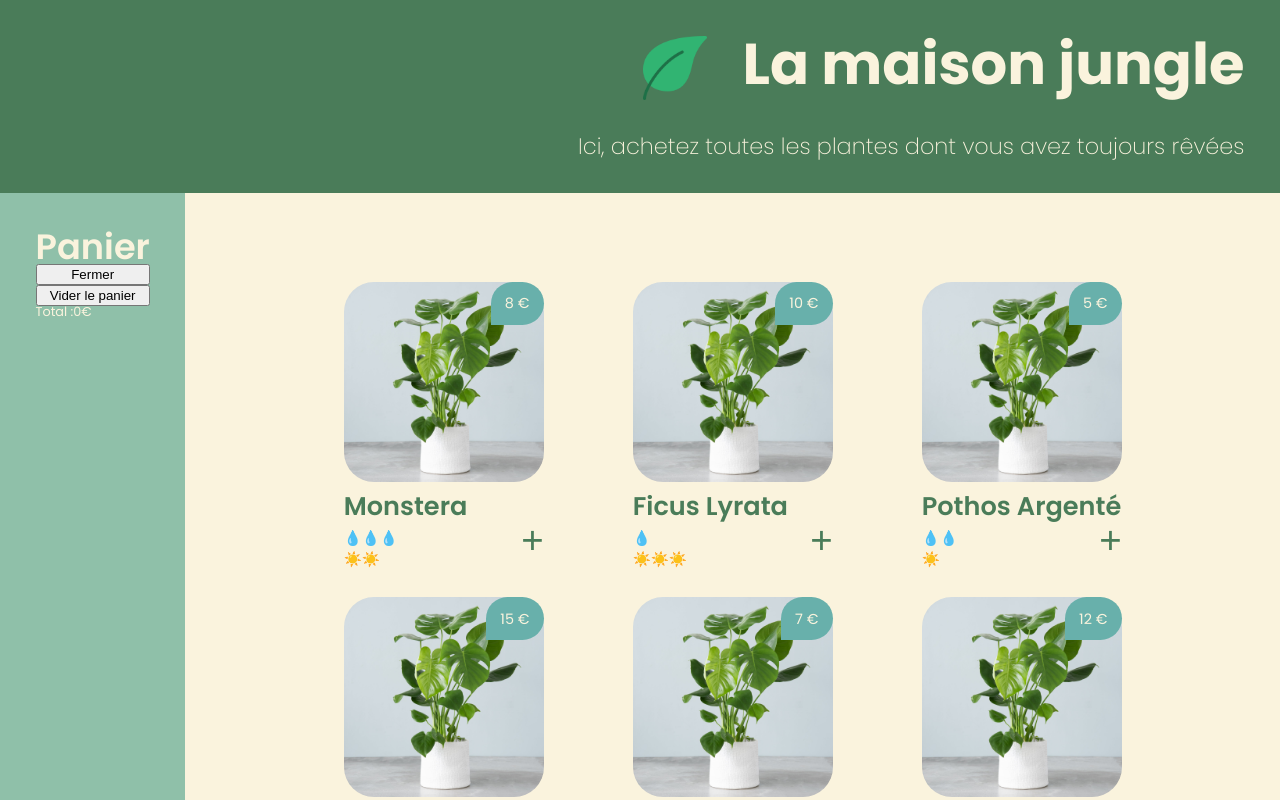
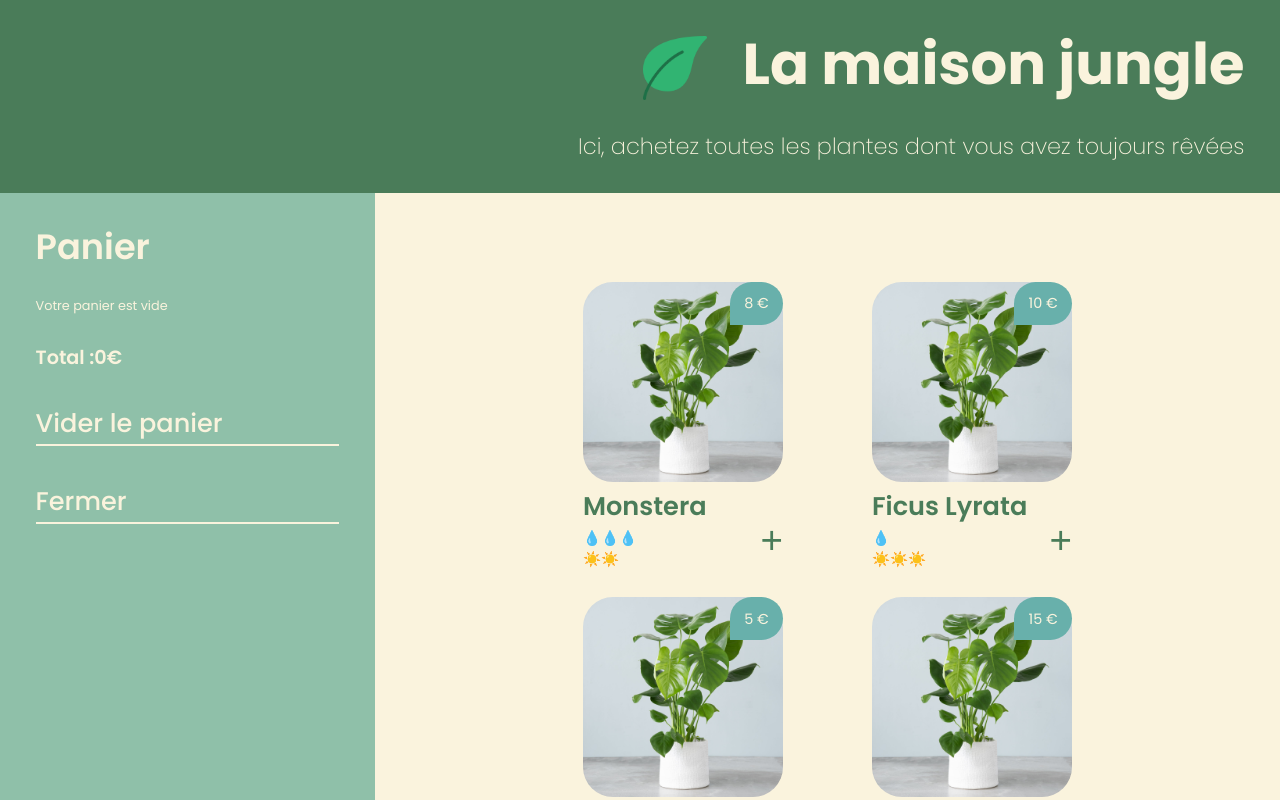
Before and after one commit to BigZoo92/React-Start, a React (Create React App) app: page / in a window 1280 px wide. Both pictures are taken after a click on the button "Ouvrir le Panier". Built offline with nearby package versions, Linux system fonts and the light colour scheme; the HTML template or start-up script is replaced by a standard one.

Commit message:
amélioration fonctionnalité panier

```diff
--- a/src/components/Card.js
+++ b/src/components/Card.js
@@ -1,4 +1,5 @@
 import { useState } from "react";
+import React from "react";
 
 function Card({ card, updateCard }) {
   const total = card.reduce(
@@ -6,19 +7,44 @@ function Card({ card, updateCard }) {
 		0
 	)
   const [isOpen, setIsOpen] = useState(false);
+  function viderPanier() {
+    updateCard([])
+    document.querySelector('.panier_vide').style.display = 'block'
+  }
   return isOpen ? (
-    <div>
+    <React.Fragment>
       <h3>Panier</h3>
+
+      {
+        card.map((plant, index) => {
+          return card === [] ? (
+            <p key={index} className="panier_vide">Votre panier est vide</p>
+          ):(
+            plant.quantity < 2 ? (
+              <div key={index}>
+                <p className="card_plant_name">{plant.name}</p>
+              </div>
+            ):(
+              <div key={index}>
+                <p className="card_plant_name">{plant.name}</p>
+                <p>x {plant.quantity}</p>
+              </div>
+            )
+          )
+
+
+        } )
+      }
+      <p className="panier_vide">Votre panier est vide</p>
+      <p className="total">Total :{total}€</p>
+      <button onClick={() => viderPanier()}>Vider le panier</button>
       <button onClick={() => setIsOpen(false)}>Fermer</button>
-        <button onClick={() => updateCard([])}>Vider le panier</button>
-
-      <p>Total :{total}€</p>
-    </div>
+    </React.Fragment>
   ) : (
     <div>
       <button onClick={() => setIsOpen(true)}>Ouvrir le Panier</button>
     </div>
-  );
+  )
 }
 
 export default Card;
--- a/src/components/ShoppingList.js
+++ b/src/components/ShoppingList.js
@@ -2,18 +2,23 @@
 import CareScale from './CareScale'
 
 function ShoppingList({ card, updateCard }) {
-	function addToCard(name, price) {
+	function addToCard(name, price, quantity) {
 		const currentPlantSaved = card.find((plant) => plant.name === name)
+		const panierVide = document.querySelector('.panier_vide')
+		console.log(panierVide);
+		if (panierVide) {
+			panierVide.style.display = "none"
+		}
 		if (currentPlantSaved) {
 			const cardFilteredCurrentPlant = card.filter(
 				(plant) => plant.name !== name
 			)
 			updateCard([
 				...cardFilteredCurrentPlant,
-				{ name, price, amount: currentPlantSaved.amount + 1 }
+				{ name, price, amount: currentPlantSaved.amount + 1, quantity:  currentPlantSaved.quantity + 1}
 			])
 		} else {
-			updateCard([...card, { name, price, amount: 1 }])
+			updateCard([...card, { name, price, amount: 1, quantity: 1 }])
 		}
 	}
     return (
--- a/src/style/sass/components/_card.scss
+++ b/src/style/sass/components/_card.scss
@@ -1,11 +1,37 @@
 aside{
-    width: clamp(185px, 30vw, 325px);
+    width: clamp(185px, 30vw, 375px);
     padding: $marge;
     background-color: $color-vert;
     display: flex;
     flex-direction: column;
     gap: $marge;
+    div{
+        display: flex;
+        flex-direction: column;
+        gap: calc($marge / 3);
+    }
     button{
-        width: 100%
+        width: calc(clamp(185px, 30vw, 375px) - calc($marge * 2));
+        appearance: none;
+        border: none;
+        background: none;
+        cursor: pointer;
+        font-family: 'Poppins';
+        font-weight: 500;
+        color: $color-beige;
+        font-size: clamp(1em, 2vw, 2em);
+        border-bottom: 2px solid $color-beige;
+        text-align: left;
+        padding-left: 0;
+    }
+    .card_plant_name{
+        text-transform: capitalize;
+        font-size: clamp(1em, 1.5vw, 1.25em);
+        font-weight: 400;
+
+    }
+    .total{
+        font-size: clamp(1em, 1.5vw, 1.25em);
+        font-weight: 600;
     }
 }
--- a/src/style/style.css
+++ b/src/style/style.css
@@ -236,15 +236,40 @@ footer form label {
 }
 
 aside {
-  width: clamp(185px, 30vw, 325px);
+  width: clamp(185px, 30vw, 375px);
   padding: calc(10px + 2vw);
   background-color: #8fc0a9;
   display: flex;
   flex-direction: column;
   gap: calc(10px + 2vw);
 }
+aside div {
+  display: flex;
+  flex-direction: column;
+  gap: calc((10px + 2vw) / 3);
+}
 aside button {
-  width: 100%;
+  width: calc(clamp(185px, 30vw, 375px) - (10px + 2vw) * 2);
+  appearance: none;
+  border: none;
+  background: none;
+  cursor: pointer;
+  font-family: "Poppins";
+  font-weight: 500;
+  color: #faf3dd;
+  font-size: clamp(1em, 2vw, 2em);
+  border-bottom: 2px solid #faf3dd;
+  text-align: left;
+  padding-left: 0;
+}
+aside .card_plant_name {
+  text-transform: capitalize;
+  font-size: clamp(1em, 1.5vw, 1.25em);
+  font-weight: 400;
+}
+aside .total {
+  font-size: clamp(1em, 1.5vw, 1.25em);
+  font-weight: 600;
 }
 
 section article ul {
```
Also changed, not shown: 1 other file (tests, documents, lock files or other folders).
